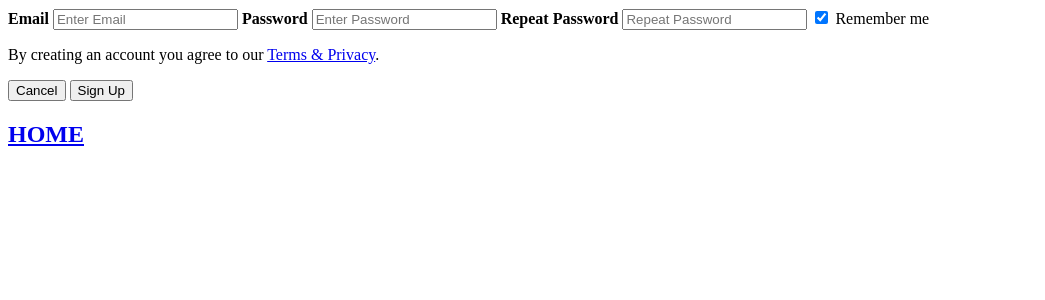
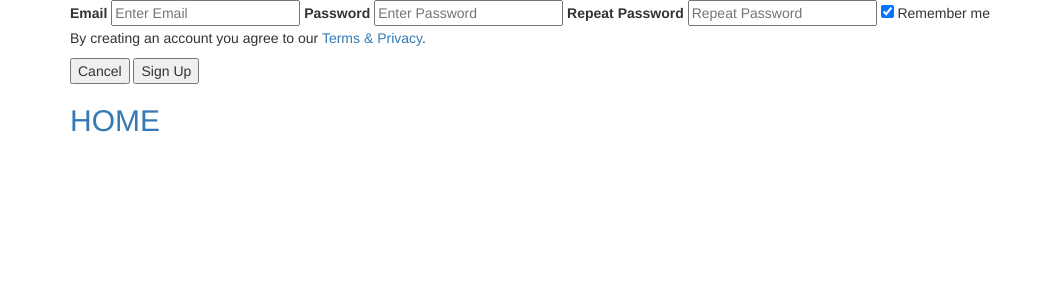
Before and after one commit to ZeratulXjs/Yummy-Flask, a Flask app: page /signup in a window 1280 px wide. Shown: the top 300 px of the page, without its empty margins (0-1045 px from the left). Run offline with Flask 2, Linux system fonts and the light colour scheme; some libraries are stand-ins or nearby versions.

Commit message:
Add files to repo

```diff
--- a/templates/signup.html
+++ b/templates/signup.html
@@ -3,16 +3,21 @@
 <head>
 	<meta charset="UTF-8">
 	<title>Yummy recipes</title>
-	<link rel='stylesheet' type='text/css' href={{ url_for('static', filename='signup.css')}}
-	<link rel="stylesheet" href="https://maxcdn.bootstrapcdn.com/bootstrap/4.0.0-beta/css/bootstrap.min.css" integrity="sha384-/Y6pD6FV/Vv2HJnA6t+vslU6fwYXjCFtcEpHbNJ0lyAFsXTsjBbfaDjzALeQsN6M" crossorigin="anonymous">
-		<script src="https://maxcdn.bootstrapcdn.com/bootstrap/4.0.0-beta/js/bootstrap.min.js" integrity="sha384-h0AbiXch4ZDo7tp9hKZ4TsHbi047NrKGLO3SEJAg45jXxnGIfYzk4Si90RDIqNm1" crossorigin="anonymous"></script>
+	<link rel="stylesheet" type="text/css" href= {{ url_for('static', filename='signup.css')}}
+		<!-- Latest compiled and minified CSS -->
+	<link rel="stylesheet" href="https://maxcdn.bootstrapcdn.com/bootstrap/3.3.7/css/bootstrap.min.css" integrity="sha384-BVYiiSIFeK1dGmJRAkycuHAHRg32OmUcww7on3RYdg4Va+PmSTsz/K68vbdEjh4u" crossorigin="anonymous">
+
+	<!-- Optional theme -->
+	<link rel="stylesheet" href="https://maxcdn.bootstrapcdn.com/bootstrap/3.3.7/css/bootstrap-theme.min.css" integrity="sha384-rHyoN1iRsVXV4nD0JutlnGaslCJuC7uwjduW9SVrLvRYooPp2bWYgmgJQIXwl/Sp" crossorigin="anonymous">
+
 </head>
 
 	<body>
 
 		<form action="/action_page.php">
 		  <div class="container">
-		    <label><b>Email</b></label>
+
+				<label><b>Email</b></label>
 		    <input type="text" placeholder="Enter Email" name="email" required>
 
 		    <label><b>Password</b></label>
```
